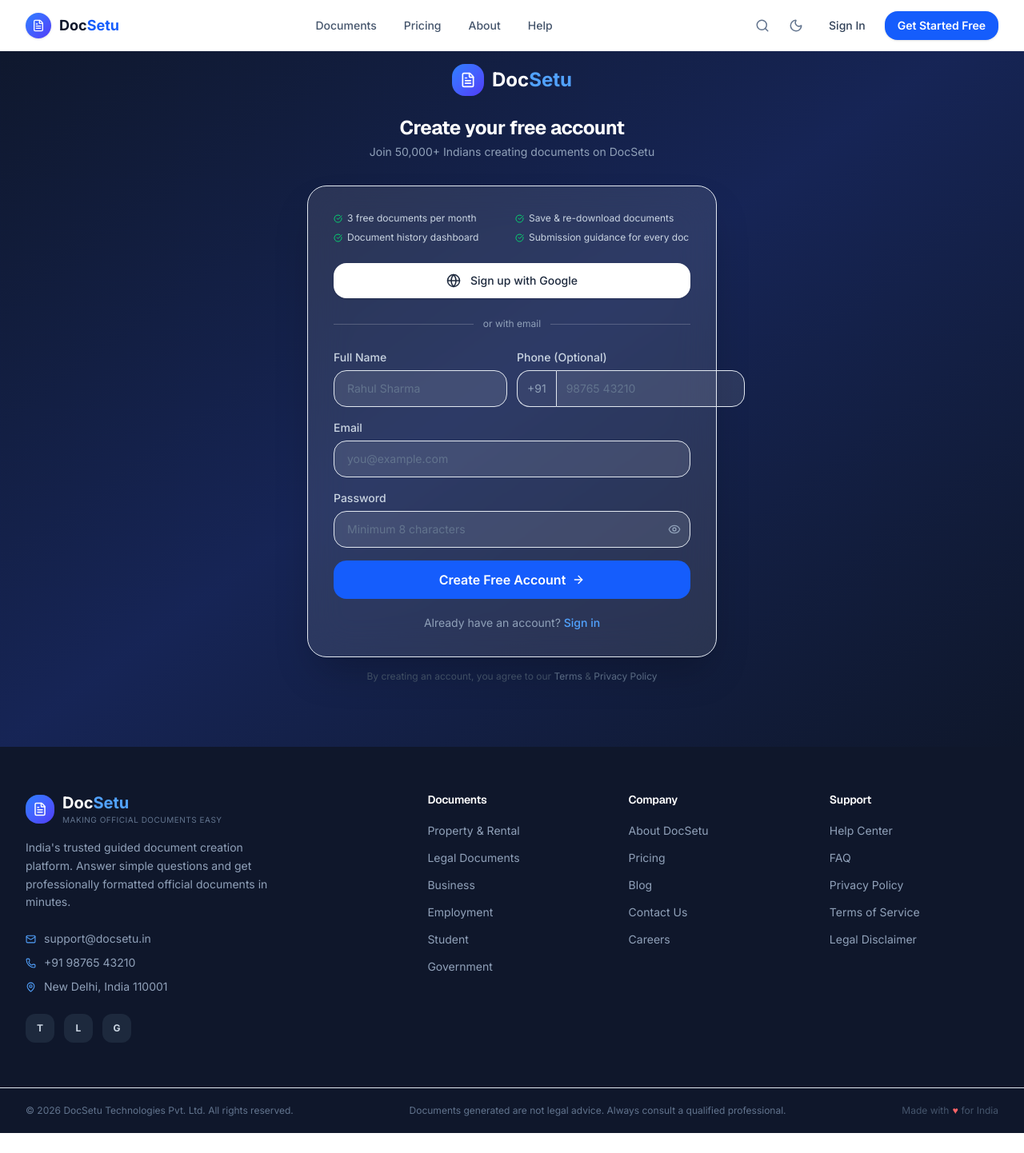
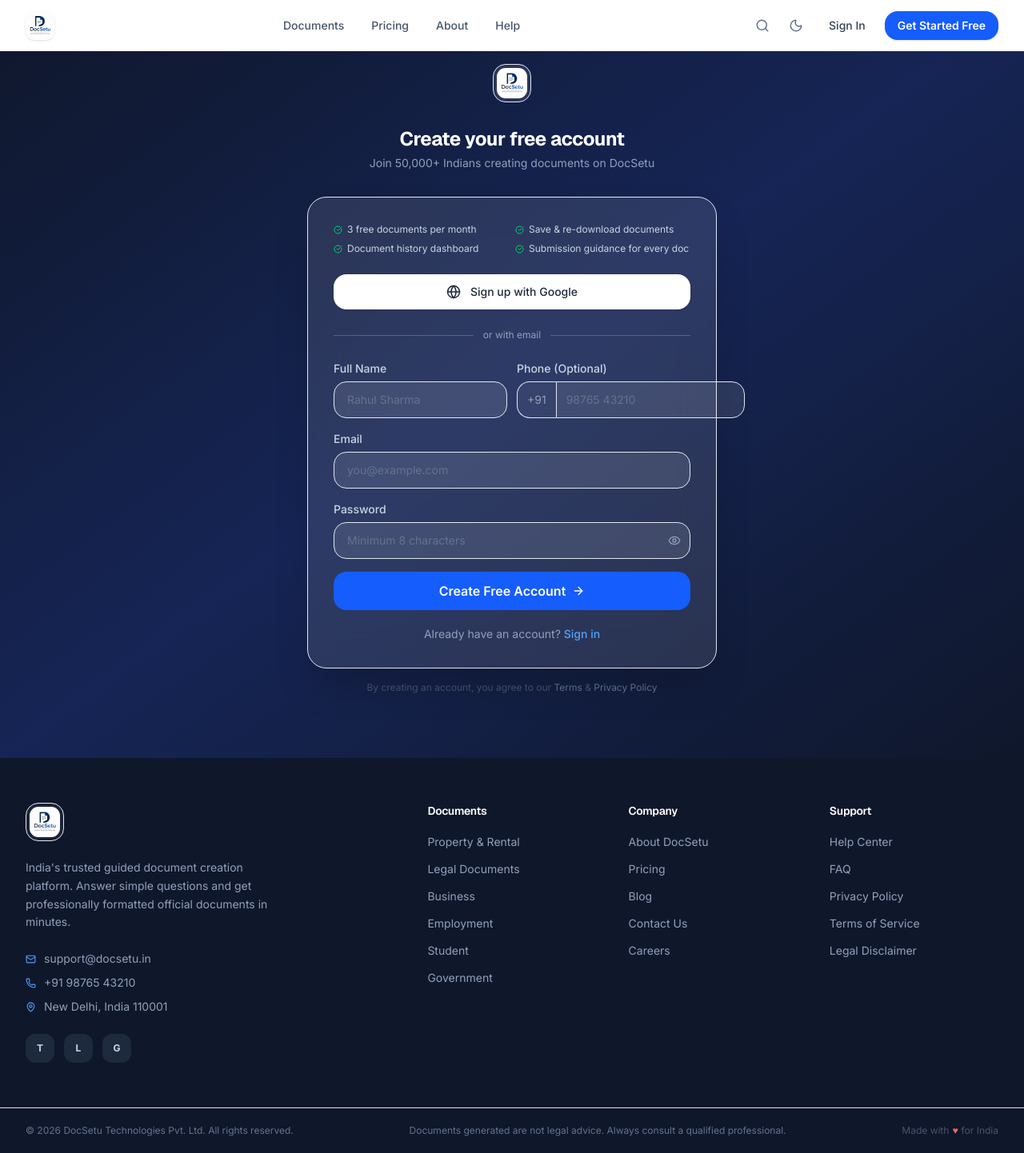
Before and after one commit to Sudhanshu7393/DocSetu, a Next.js app: page /register in a window 1280 px wide. Shown: the whole page at 80% size. Before the commit the page ends 1417 px from the top, so only its background shows below. Built offline with nearby package versions, Linux system fonts and the light colour scheme.

Commit message:
Integrate official DocSetu brand logo across Header, Footer, Admin Panel, and Auth pages

```diff
--- a/src/app/admin/layout.tsx
+++ b/src/app/admin/layout.tsx
@@ -1,5 +1,6 @@
 import type { Metadata } from "next";
 import Link from "next/link";
+import Image from "next/image";
 import {
   LayoutDashboard,
   FolderOpen,
@@ -36,16 +37,14 @@
       <aside className="w-64 flex-shrink-0 bg-slate-900 border-r border-slate-800 flex flex-col fixed h-full z-40">
         {/* Logo */}
         <div className="p-5 border-b border-slate-800">
-          <Link href="/admin" className="flex items-center gap-2.5">
-            <div className="w-8 h-8 rounded-lg bg-gradient-to-br from-blue-500 to-indigo-600 flex items-center justify-center">
-              <Shield size={15} className="text-white" />
-            </div>
-            <div>
-              <p className="font-bold text-white text-sm">
-                Doc<span className="text-blue-400">Setu</span>
-              </p>
-              <p className="text-[10px] text-slate-500 uppercase tracking-wider">Admin Panel</p>
-            </div>
+          <Link href="/admin" className="block">
+            <Image
+              src="/logo.jpg"
+              alt="DocSetu Admin"
+              width={140}
+              height={40}
+              className="h-8 w-auto object-contain rounded-lg bg-white/5 p-1"
+            />
           </Link>
         </div>
 
--- a/src/app/login/page.tsx
+++ b/src/app/login/page.tsx
@@ -1,7 +1,8 @@
 "use client";
 import { useState } from "react";
 import Link from "next/link";
-import { Eye, EyeOff, FileText, ArrowRight, Globe } from "lucide-react";
+import Image from "next/image";
+import { Eye, EyeOff, ArrowRight, Globe } from "lucide-react";
 
 
 export default function LoginPage() {
@@ -23,13 +24,15 @@
       <div className="relative w-full max-w-md">
         {/* Logo */}
         <div className="text-center mb-8">
-          <Link href="/" className="inline-flex items-center gap-2.5 mb-6">
-            <div className="w-10 h-10 rounded-xl bg-gradient-to-br from-blue-500 to-indigo-600 flex items-center justify-center">
-              <FileText size={20} className="text-white" />
-            </div>
-            <span className="text-2xl font-bold text-white">
-              Doc<span className="text-blue-400">Setu</span>
-            </span>
+          <Link href="/" className="inline-block mb-6">
+            <Image
+              src="/logo.jpg"
+              alt="DocSetu"
+              width={180}
+              height={56}
+              className="h-12 w-auto object-contain mx-auto rounded-xl bg-white/10 p-1 border border-white/20"
+              priority
+            />
           </Link>
           <h1 className="text-2xl font-bold text-white mb-1">Welcome back</h1>
           <p className="text-slate-400 text-sm">Sign in to access your documents</p>
--- a/src/app/register/page.tsx
+++ b/src/app/register/page.tsx
@@ -1,7 +1,8 @@
 "use client";
 import { useState } from "react";
 import Link from "next/link";
-import { Eye, EyeOff, FileText, ArrowRight, Globe, CheckCircle } from "lucide-react";
+import Image from "next/image";
+import { Eye, EyeOff, ArrowRight, Globe, CheckCircle } from "lucide-react";
 
 export default function RegisterPage() {
   const [showPass, setShowPass] = useState(false);
@@ -27,13 +28,15 @@
 
       <div className="relative w-full max-w-lg">
         <div className="text-center mb-8">
-          <Link href="/" className="inline-flex items-center gap-2.5 mb-6">
-            <div className="w-10 h-10 rounded-xl bg-gradient-to-br from-blue-500 to-indigo-600 flex items-center justify-center">
-              <FileText size={20} className="text-white" />
-            </div>
-            <span className="text-2xl font-bold text-white">
-              Doc<span className="text-blue-400">Setu</span>
-            </span>
+          <Link href="/" className="inline-block mb-6">
+            <Image
+              src="/logo.jpg"
+              alt="DocSetu"
+              width={180}
+              height={56}
+              className="h-12 w-auto object-contain mx-auto rounded-xl bg-white/10 p-1 border border-white/20"
+              priority
+            />
           </Link>
           <h1 className="text-2xl font-bold text-white mb-1">Create your free account</h1>
           <p className="text-slate-400 text-sm">Join 50,000+ Indians creating documents on DocSetu</p>
--- a/src/components/layout/Footer.tsx
+++ b/src/components/layout/Footer.tsx
@@ -1,5 +1,6 @@
+import Image from "next/image";
 import Link from "next/link";
-import { FileText, ExternalLink, Mail, Phone, MapPin } from "lucide-react";
+import { ExternalLink, Mail, Phone, MapPin } from "lucide-react";
 
 
 const footerLinks = {
@@ -35,18 +36,14 @@
         <div className="grid grid-cols-1 sm:grid-cols-2 lg:grid-cols-5 gap-10">
           {/* Brand */}
           <div className="lg:col-span-2">
-            <Link href="/" className="flex items-center gap-2.5 mb-4">
-              <div className="w-9 h-9 rounded-xl bg-gradient-to-br from-blue-500 to-indigo-600 flex items-center justify-center">
-                <FileText size={18} className="text-white" />
-              </div>
-              <div>
-                <p className="font-bold text-xl text-white">
-                  Doc<span className="text-blue-400">Setu</span>
-                </p>
-                <p className="text-[10px] text-slate-500 uppercase tracking-wider">
-                  Making Official Documents Easy
-                </p>
-              </div>
+            <Link href="/" className="inline-block mb-4">
+              <Image
+                src="/logo.jpg"
+                alt="DocSetu"
+                width={160}
+                height={48}
+                className="h-10 sm:h-12 w-auto object-contain rounded-xl bg-white/5 p-1 border border-white/10"
+              />
             </Link>
             <p className="text-sm text-slate-400 leading-relaxed max-w-xs">
               India&apos;s trusted guided document creation platform. Answer simple
--- a/src/components/layout/Header.tsx
+++ b/src/components/layout/Header.tsx
@@ -1,4 +1,6 @@
 "use client";
+import Image from "next/image";
+
 
 import { useState, useEffect, useRef } from "react";
 import Link from "next/link";
@@ -112,15 +114,15 @@
         <div className="max-w-7xl mx-auto px-4 sm:px-6 lg:px-8">
           <div className="flex items-center justify-between h-16">
             {/* Logo */}
-            <Link href="/" className="flex items-center gap-2.5 flex-shrink-0">
-              <div className="w-8 h-8 rounded-xl bg-gradient-to-br from-blue-500 to-indigo-600 flex items-center justify-center shadow-sm">
-                <FileText size={16} className="text-white" />
-              </div>
-              <div>
-                <span className="text-lg font-bold text-slate-900 dark:text-white">
-                  Doc<span className="text-blue-600 dark:text-blue-400">Setu</span>
-                </span>
-              </div>
+            <Link href="/" className="flex items-center gap-2 flex-shrink-0">
+              <Image
+                src="/logo.jpg"
+                alt="DocSetu"
+                width={140}
+                height={40}
+                className="h-8 sm:h-9 w-auto object-contain rounded-lg shadow-sm"
+                priority
+              />
             </Link>
 
             {/* Desktop nav */}
```
Also changed, not shown: public/logo.jpg (added).
